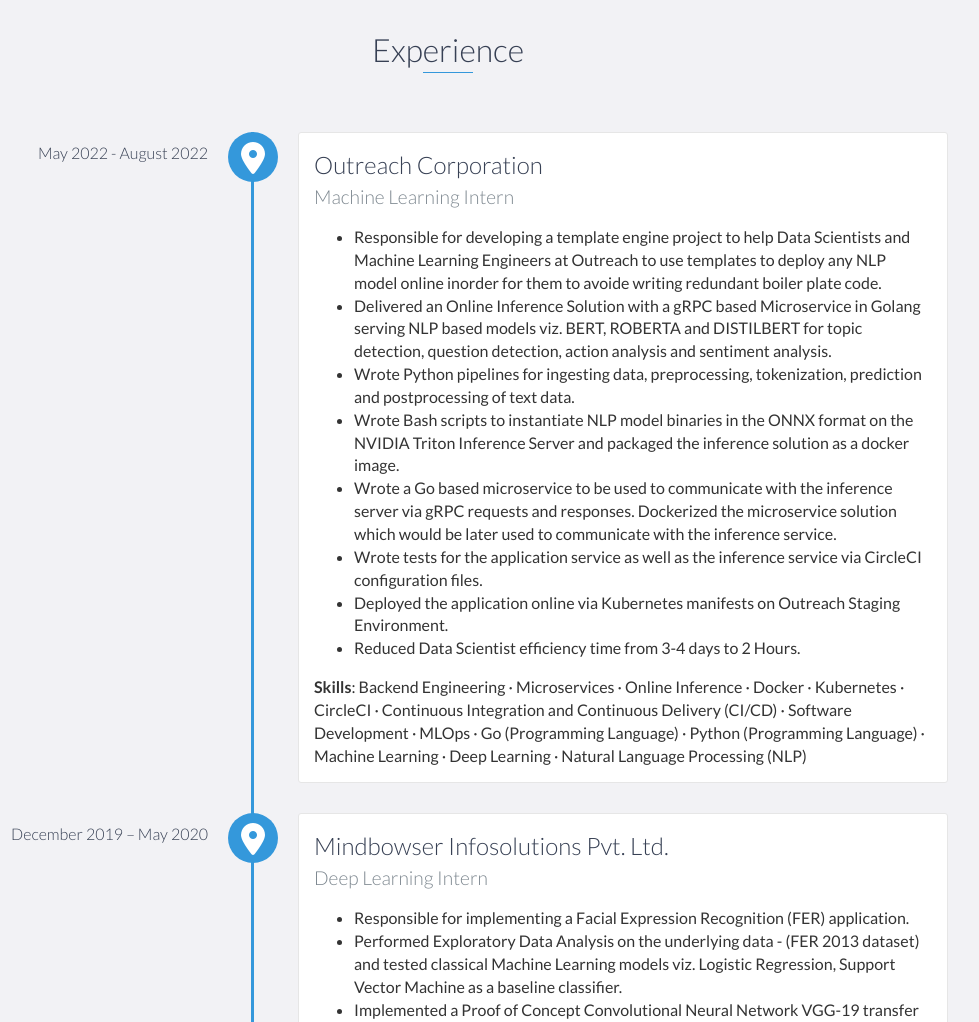
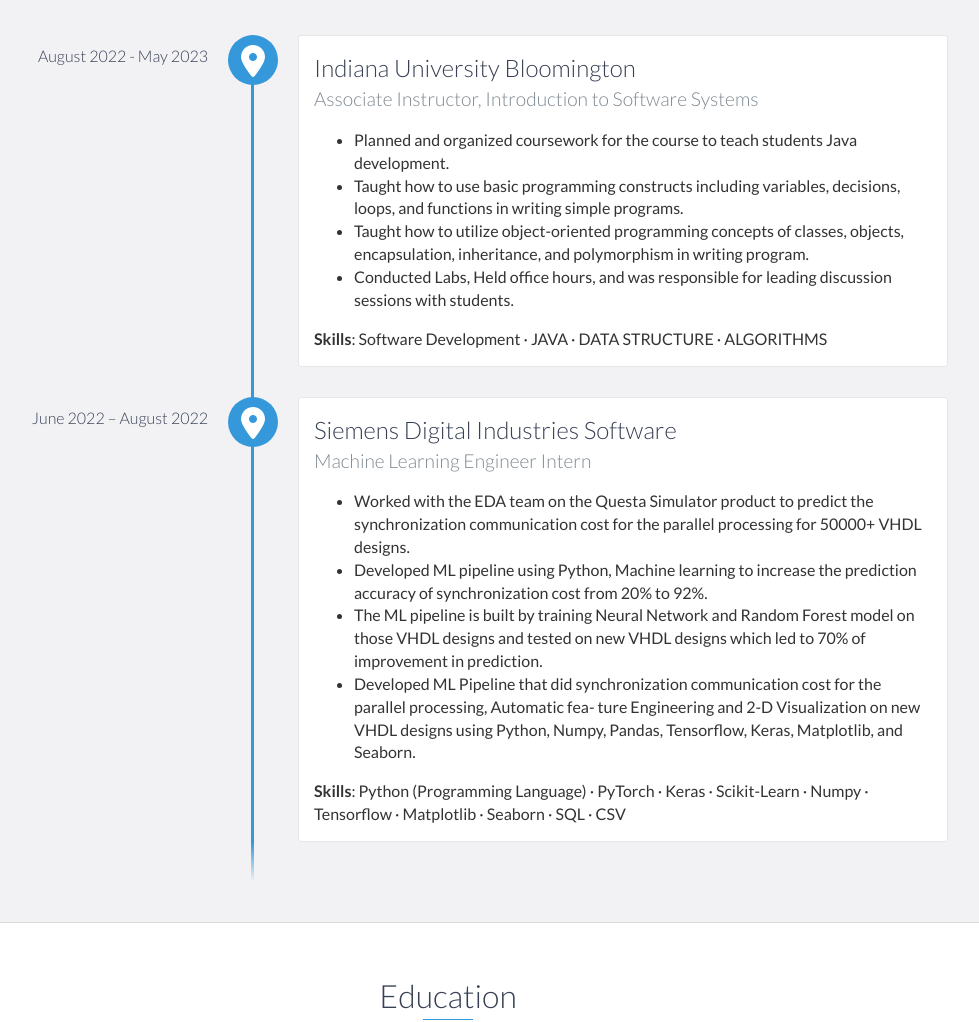
Before and after one commit to GauravVanmane/Home, a website: page index.html in a window 1280 px wide. Shown: the part 1460-2482 px from the top of the page, without its empty margins (192-1171 px from the left). Drawn offline with nearby package versions, Linux system fonts and the light colour scheme.

Commit message:
Update index.html

```diff
--- a/index.html
+++ b/index.html
@@ -123,12 +123,13 @@
 
                   </p>
                   <p>
-                    I have completed my Bachelor's degree in Computer Engineering from Pune Institute of Computer Technology with a GPA of <strong>8.67/10.0</strong>
+                    I have completed my Bachelor's degree in Computer Engineering from Pune Institute of Computer Technology with a GPA of <strong>8.12/10.0</strong>
                                       </p>
                   <br>
-                  <p> I love to write in general. As an intersection of my passion to write and to learn the depths of NLP, ML and CV, I write articles and blogposts on any new thing that I learn, as Richard Feynman says - <em>'What I cannot create, I do not understand.'</em>, I try to reinforce my knowledge by sharing it on my blogging platform. You can checkout my blog here >> <a href="https://ashwinrachha.github.io/blogpost/" target="_blank">Blog.</a></p>
+
                   <br>
                   <!-- <p>
+ <p> I love to write in general. As an intersection of my passion to write and to learn the depths of NLP, ML and CV, I write articles and blogposts on any new thing that I learn, as Richard Feynman says - <em>'What I cannot create, I do not understand.'</em>, I try to reinforce my knowledge by sharing it on my blogging platform. You can checkout my blog here >> <a href="https://ashwinrachha.github.io/blogpost/" target="_blank">Blog.</a></p>
                       I am currently open to Data Analyst/Scientist Intern, Machine Learning/Deep Learning Intern and other related roles either remotely or in <a href="https://www.google.com/maps/place/Jaipur,+Rajasthan/@26.8851417,75.6504723,11z/data=!3m1!4b1!4m5!3m4!1s0x396c4adf4c57e281:0xce1c63a0cf22e09!8m2!3d26.9124336!4d75.7872709">Jaipur, Rajasthan</a> (India).
                   </p> -->
                   <br>
@@ -144,39 +145,34 @@
     <div id="experience" class="background-alt">
         <h2 class="heading">Experience</h2>
         <div id="experience-timeline">
-	    <div data-date="May 2022 - August 2022">
-		    <h3>Outreach Corporation </h3>
-                <h4>Machine Learning Intern</h4>
+	    <div data-date="August 2022 - May 2023">
+		    <h3> Indiana University Bloomington </h3>
+                <h4>Associate Instructor, Introduction to Software Systems</h4>
                 <p>
 		<ul>
-  			<li>Responsible for developing a template engine project to help Data Scientists and Machine Learning Engineers at Outreach to use templates to deploy any NLP model online inorder for them to avoide writing redundant boiler plate code.</li>
-			<li>Delivered an Online Inference Solution with a gRPC based Microservice in Golang serving NLP based models viz. BERT, ROBERTA and DISTILBERT for topic detection, question detection, action analysis and sentiment analysis.</li>
-			<li>Wrote Python pipelines for ingesting data, preprocessing, tokenization, prediction and postprocessing of text data.</li>
-			<li>Wrote Bash scripts to instantiate NLP model binaries in the ONNX format on the NVIDIA Triton Inference Server and packaged the inference solution as a docker image.</li>
-			<li>Wrote a Go based microservice to be used to communicate with the inference server via gRPC requests and responses. Dockerized the microservice solution which would be later used to communicate with the inference service.</li>
-			<li>Wrote tests for the application service as well as the inference service via CircleCI configuration files.</li>
-			<li>Deployed the application online via Kubernetes manifests on Outreach Staging Environment.</li>
-			<li>Reduced Data Scientist efficiency time from 3-4 days to 2 Hours.</li>
+  			<li>Planned and organized coursework for the course to teach students Java development.</li>
+			<li>Taught how to use basic programming constructs including variables, decisions, loops, and functions in writing simple programs.</li>
+			<li>Taught how to utilize object-oriented programming concepts of classes, objects, encapsulation, inheritance, and polymorphism in writing program.</li>
+			<li>Conducted Labs, Held office hours, and was responsible for leading discussion sessions with students.</li>
+
 		</ul>
-		<strong>Skills</strong>: Backend Engineering · Microservices · Online Inference · Docker · Kubernetes · CircleCI · Continuous Integration and Continuous Delivery (CI/CD) · Software Development · MLOps · Go (Programming Language) · Python (Programming Language) · Machine Learning · Deep Learning · Natural Language Processing (NLP)
+		<strong>Skills</strong>: Software Development · JAVA · DATA STRUCTURE · ALGORITHMS
                 </p>
 	    </div>
-            <div data-date="December 2019 – May 2020">
-                <h3>Mindbowser Infosolutions Pvt. Ltd. </h3>
-                <h4>Deep Learning Intern</h4>
+            <div data-date="June 2022 – August 2022">
+                <h3>Siemens Digital Industries Software </h3>
+                <h4>Machine Learning Engineer Intern</h4>
                 <p>
 		<ul>
-  			<li>Responsible for implementing a Facial Expression Recognition (FER) application.</li>
-  			<li>Performed Exploratory Data Analysis on the underlying data - (FER 2013 dataset) and tested classical Machine Learning models viz. Logistic Regression, Support Vector Machine as a baseline classifier.</li>
-  			<li>Implemented a Proof of Concept Convolutional Neural Network VGG-19 transfer learning model as the final classifier in Pytorch achieving an accuracy of 73% on the validation set.</li>
-			<li>Integrated the application with a MongoDB database to store meeting metadata (timestamps, faces detected, expressions classified etc) and respective images in a GridFS format.</li>
-			<li>Wrote a GUI script to translate the POC into a desktop application using Python Tkinter. </li>
-			<li>Alternatively wrote a Flask application to build a web application on the underlying model and dockerized the application. </li>
-			<li>Packaged the code in a python based executable which could be instantiated with a button click on the desktop as an application. </li>
-			<li>Owned the application from design, development to production.</li>
-			<li>The project is in beta testing at Volkswagen and Bajaj India. </li>
+  			<li>Worked with the EDA team on the Questa Simulator product to predict the synchronization communication
+cost for the parallel processing for 50000+ VHDL designs.</li>
+  			<li>Developed ML pipeline using Python, Machine learning to increase the prediction accuracy of synchronization
+cost from 20% to 92%. </li>
+			<li>The ML pipeline is built by training Neural Network and Random Forest model on those VHDL designs and
+tested on new VHDL designs which led to 70% of improvement in prediction.</li>
+			<li>Developed ML Pipeline that did synchronization communication cost for the parallel processing, Automatic fea- ture Engineering and 2-D Visualization on new VHDL designs using Python, Numpy, Pandas, Tensorflow, Keras, Matplotlib, and Seaborn. </li>
 		</ul>
-		<strong>Skills</strong>: Flask · Graphical User Interface (GUI) · Tkinter · OpenCV · MongoDB · Docker · Python (Programming Language) · Deep Learning · PyTorch · Keras · Scikit-Learn
+		<strong>Skills</strong>:  Python (Programming Language) · PyTorch · Keras · Scikit-Learn · Numpy · Tensorflow · Matplotlib · Seaborn · SQL · CSV
                 </p>
             </div>
 
```
